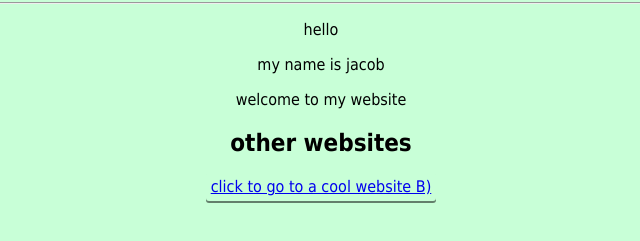
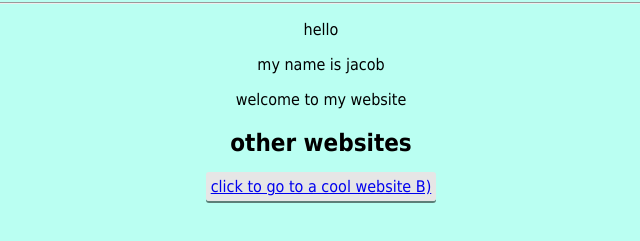
Before and after one commit to JacobL11/jacobl11.github.io, a plain HTML site: page index.html in a window 1280 px wide. Shown: the part 65-306 px from the top of the page, without its empty margins (319-959 px from the left). Drawn offline with Linux system fonts and the light colour scheme.

Commit message:
Update style.css

```diff
--- a/style.css
+++ b/style.css
@@ -1,9 +1,10 @@
 body {
-  background-color: rgb(200,255,215);
+  background-color: rgb(186, 255, 242);
   text-align: center;
   font-family: Tahoma, sans-serif;
 }
 .coolButton {
+  background-color: rgb(230, 230, 230);
   padding: 5px;
   border-radius: 3px;
   box-shadow: 0px 2px rgba(0,0,0,0.5);
```
